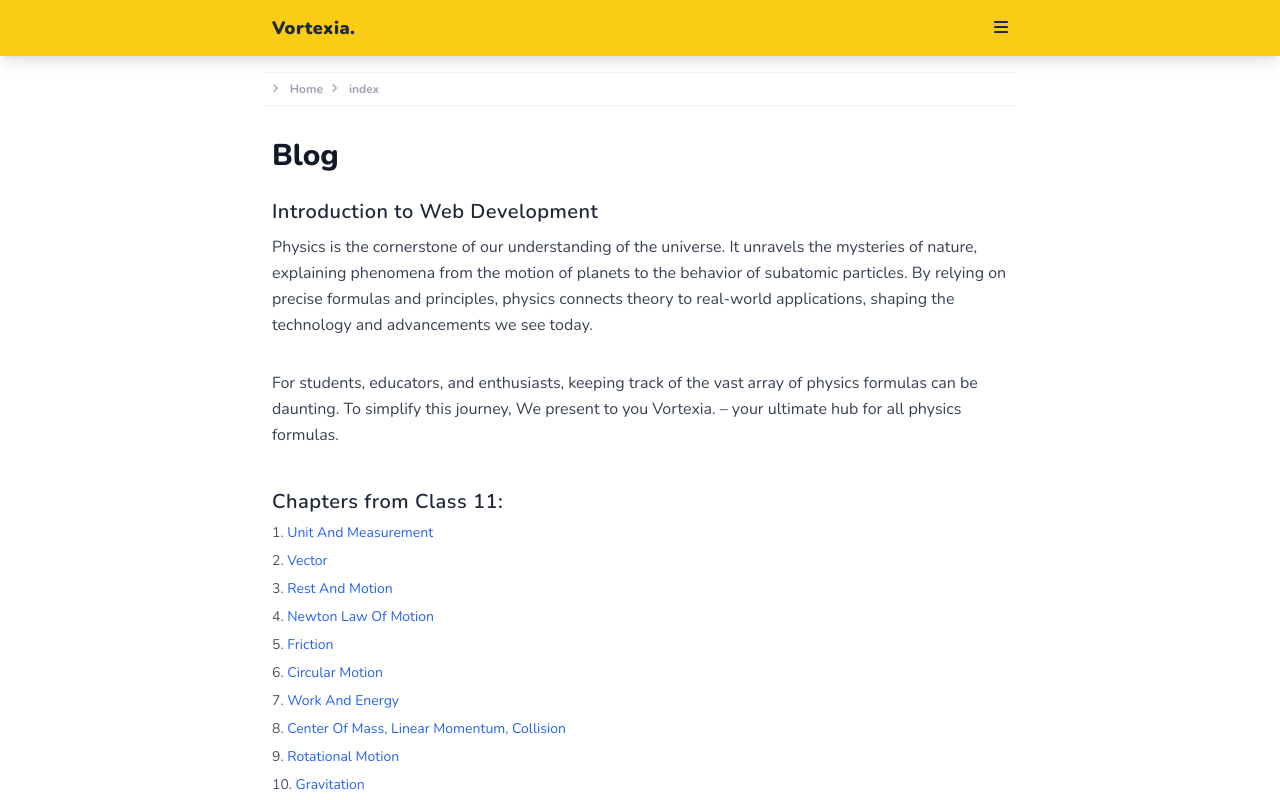
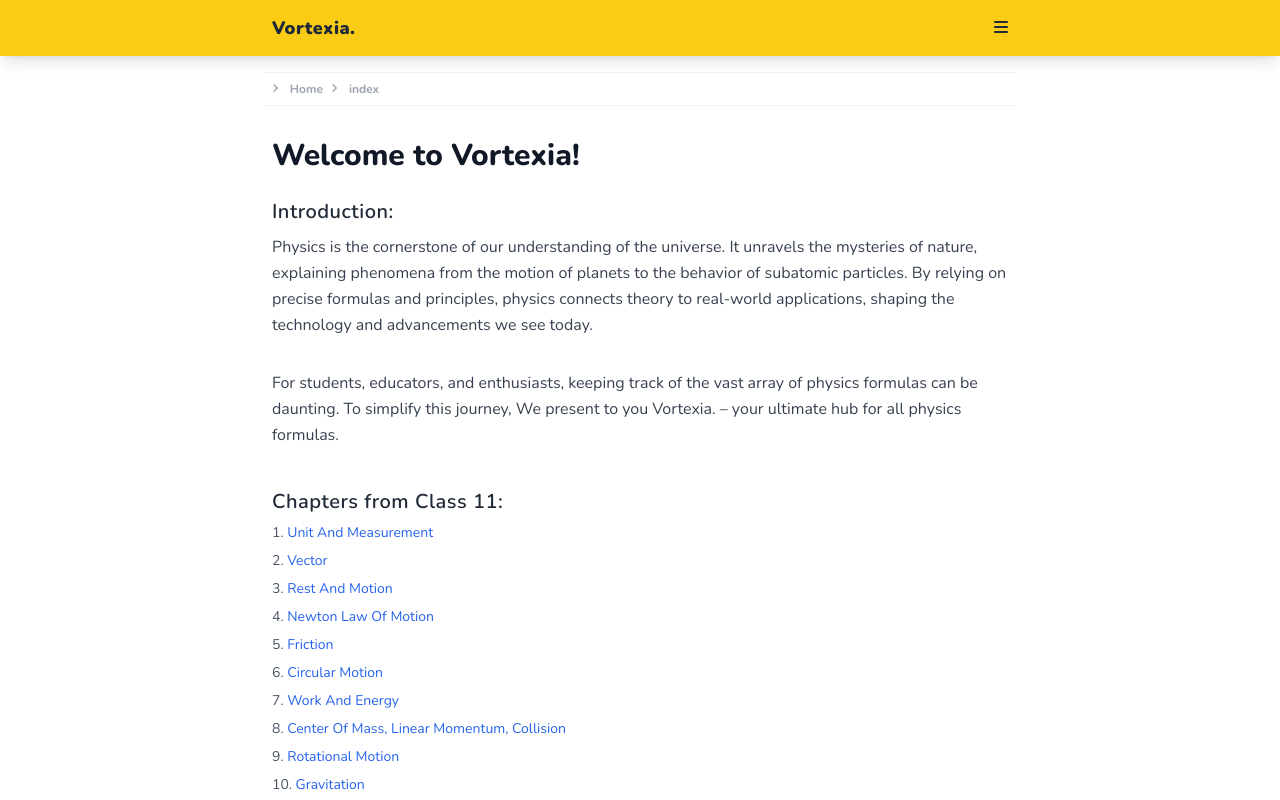
Before and after one commit to Nikhil-sha/Notes, a plain HTML site: page index.html in a window 1280 px wide. Shown: the top 800 px of the page. Drawn offline with nearby package versions, Linux system fonts and the light colour scheme.

Commit message:
update index.html

```diff
--- a/index.html
+++ b/index.html
@@ -52,11 +52,11 @@
 
 	<main class="w-full">
 		<section class="w-full max-w-3xl mx-auto px-4 py-8">
-			<h1 class="text-3xl font-extrabold text-gray-900 mb-6">Blog</h1>
+			<h1 class="text-3xl font-extrabold text-gray-900 mb-6">Welcome to Vortexia!</h1>
 
 			<article id="about" class="mb-10" role="article">
 				<h2 class="text-xl font-semibold text-gray-800 leading-snug tracking-wide mb-2">
-					Introduction to Web Development
+					Introduction:
 				</h2>
 				<p class="text-gray-700 text-base leading-relaxed mb-8">
 					Physics is the cornerstone of our understanding of the universe. It unravels the mysteries of nature, explaining phenomena from the motion of planets to the behavior of subatomic particles. By relying on precise formulas and principles, physics connects theory to real-world applications, shaping the technology and advancements we see today.
```
